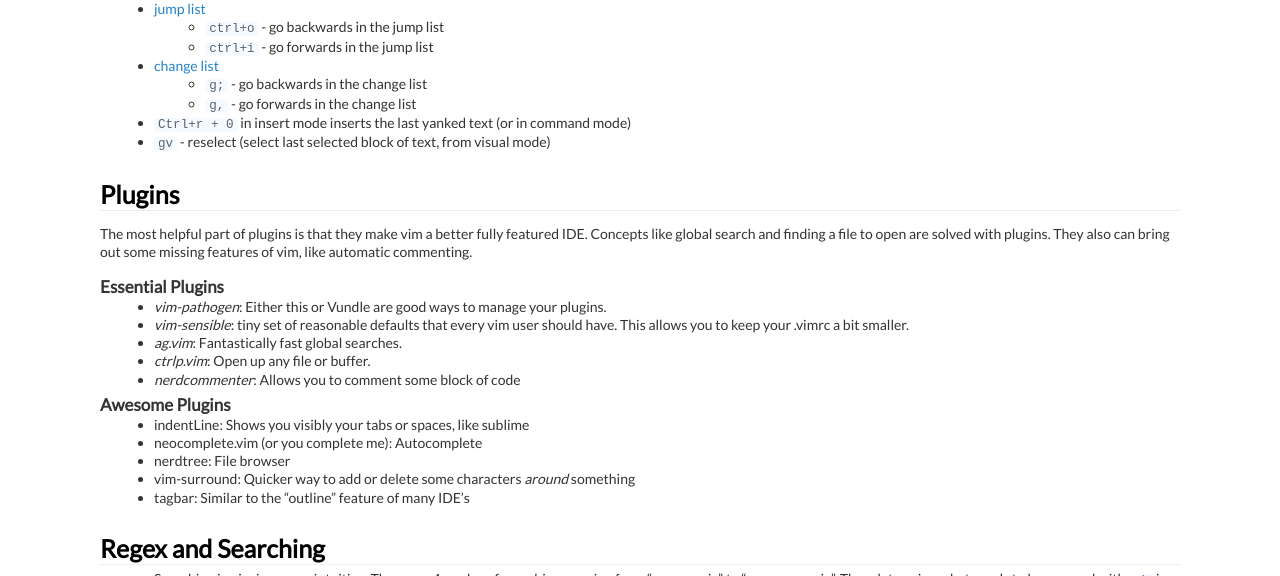
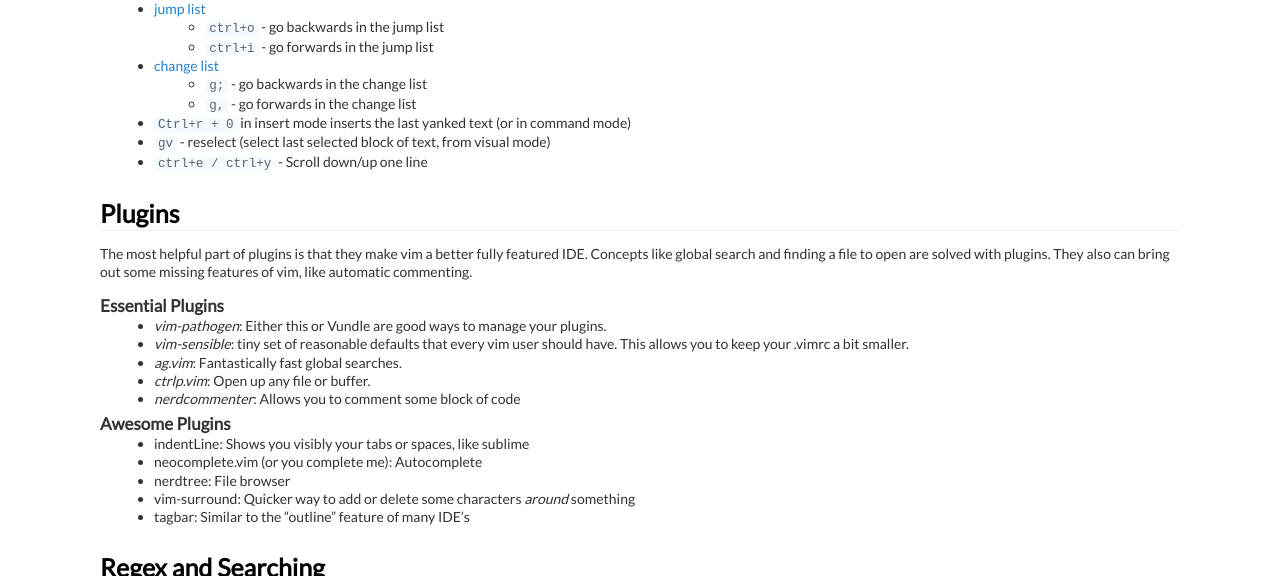
Before and after one commit to theicfire/vimsheet, a Jekyll site: the page built from advanced.md, in a window 1280 px wide and 900 px high, cut to the strip 324-900 px from the top of the window. Built offline with Jekyll 4.4.1, drawn with Linux system fonts in a browser that asks for light colours.

Commit message:
Add scrolling one line

```diff
--- a/advanced.md
+++ b/advanced.md
@@ -23,6 +23,7 @@ The best possible resource on vim is the book [Practical Vim](http://www.amazon.
     * `g,` - go forwards in the change list
 * `Ctrl+r + 0` in insert mode inserts the last yanked text (or in command mode)
 * `gv` - reselect (select last selected block of text, from visual mode)
+* `ctrl+e / ctrl+y` - Scroll down/up one line
 
 ## Plugins
 The most helpful part of plugins is that they make vim a better fully featured IDE. Concepts like global search and finding a file to open are solved with plugins. They also can bring out some missing features of vim, like automatic commenting.
```
